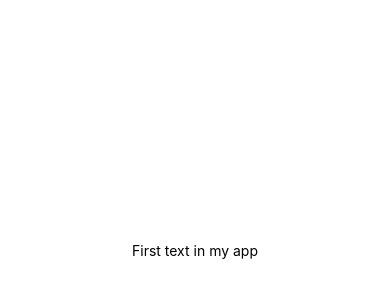
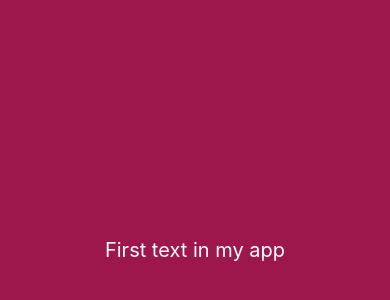
Before and after one commit to NabilHG/WERT, a React Native app: screen / in a window 390 px wide. Shown: the part 172-472 px from the top of the page. Built offline with nearby package versions, Linux system fonts and the light colour scheme.

Commit message:
installed nativewind

```diff
--- a/App.tsx
+++ b/App.tsx
@@ -1,20 +1,12 @@
 import { StatusBar } from "expo-status-bar";
-import { StyleSheet, Text, View } from "react-native";
+import { Text, View } from "react-native";
+import "./global.css";
 
 export default function App() {
   return (
-    <View style={styles.container}>
-      <Text>First text in my app</Text>
+    <View className="bg-pink-800 flex-1 items-center justify-center">
       <StatusBar style="auto" />
+      <Text className="text-white text-xl">First text in my app</Text>
     </View>
   );
 }
-
-const styles = StyleSheet.create({
-  container: {
-    flex: 1,
-    backgroundColor: "#fff",
-    alignItems: "center",
-    justifyContent: "center",
-  },
-});
--- a/app.json
+++ b/app.json
@@ -19,10 +19,15 @@
       "adaptiveIcon": {
         "foregroundImage": "./assets/adaptive-icon.png",
         "backgroundColor": "#ffffff"
-      }
+      },
+      "package": "com.anonymous.wert"
     },
     "web": {
-      "favicon": "./assets/favicon.png"
-    }
+      "favicon": "./assets/favicon.png",
+      "bundler": "metro"
+    },
+    "plugins": [
+      "expo-router"
+    ]
   }
 }
--- /dev/null
+++ b/babel.config.js
@@ -0,0 +1,9 @@
+module.exports = function (api) {
+  api.cache(true);
+  return {
+    presets: [
+      ["babel-preset-expo", { jsxImportSource: "nativewind" }],
+      "nativewind/babel",
+    ],
+  };
+};
--- /dev/null
+++ b/global.css
@@ -0,0 +1,3 @@
+@tailwind base;
+@tailwind components;
+@tailwind utilities;
--- /dev/null
+++ b/metro.config.js
@@ -0,0 +1,6 @@
+const { getDefaultConfig } = require("expo/metro-config");
+const { withNativeWind } = require("nativewind/metro");
+
+const config = getDefaultConfig(__dirname);
+
+module.exports = withNativeWind(config, { input: "./global.css" });
--- /dev/null
+++ b/nativewind-env.d.ts
@@ -0,0 +1 @@
+/// <reference types="nativewind/types" />
--- /dev/null
+++ b/tailwind.config.js
@@ -0,0 +1,13 @@
+/** @type {import('tailwindcss').Config} */
+module.exports = {
+  content: [
+    "./App.{js,jsx,tx,tsx}",
+    "./components/**/*.{js,jsx,tx,tsx}",
+    "./app/**/*.{js,jsx,tx,tsx}",
+  ],
+  presets: [require("nativewind/preset")],
+  theme: {
+    extend: {},
+  },
+  plugins: [],
+};
```
Also changed, not shown: package.json (+12 -3 lines), tsconfig.json (+11 -2 lines), 2 other files (tests, documents, lock files or other folders).
